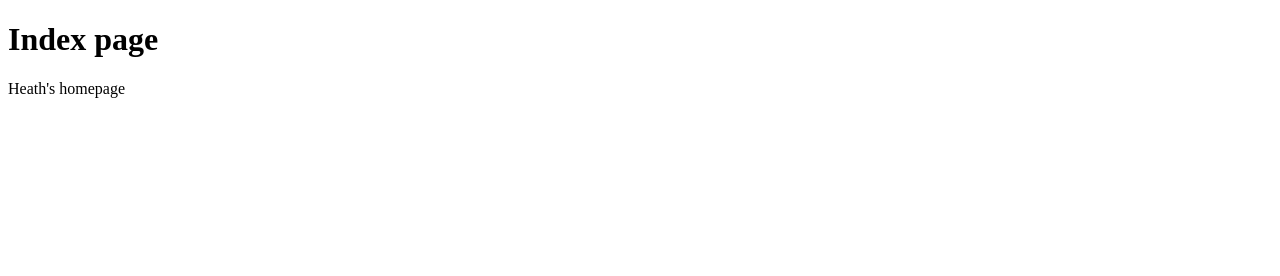
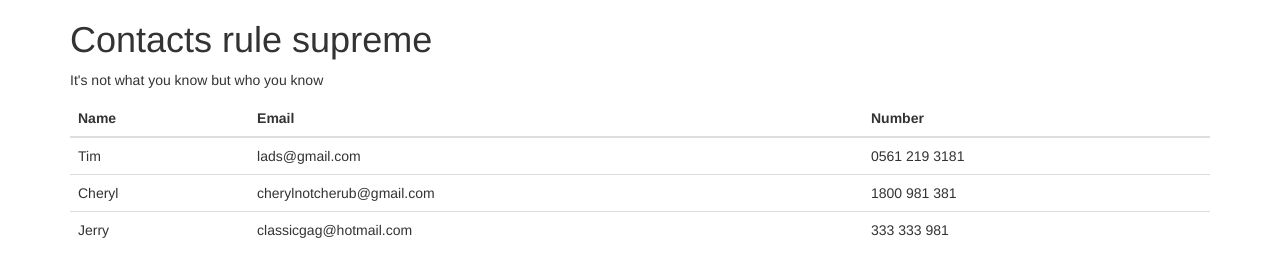
Before and after one commit to Mr-Nicholas/contact-list, a website: page public/index.html in a window 1280 px wide. Drawn offline with nearby package versions, Linux system fonts and the light colour scheme.

Commit message:
Added contactlist controller

```diff
--- /dev/null
+++ b/public/controllers/controller.js
@@ -0,0 +1,25 @@
+const app = angular.module('myApp', []);
+app.controller('AppCtrl', function($scope) {
+    console.log("It's your boy bangs");
+
+  person1 = {
+    name: 'Tim',
+    email: 'lads@gmail.com',
+    number: '0561 219 3181'
+  };
+
+  person2 = {
+    name: 'Cheryl',
+    email: 'cherylnotcherub@gmail.com',
+    number: '1800 981 381'
+  };
+
+  person3 = {
+    name: 'Jerry',
+    email: 'classicgag@hotmail.com',
+    number: '333 333 981'
+  };
+
+  var contactlist = [person1, person2, person3];
+  $scope.contactlist = contactlist;
+});﻿
--- a/public/index.html
+++ b/public/index.html
@@ -1,14 +1,40 @@
 <!DOCTYPE html>
-<html>
+<html ng-app="myApp">
   <head>
-    <meta charset="utf-8">
-    <title></title>
+  <meta charset="utf-8">
+
+  <!-- Latest compiled and minified CSS -->
+  <link rel="stylesheet" href="https://maxcdn.bootstrapcdn.com/bootstrap/3.3.6/css/bootstrap.min.css" integrity="sha384-1q8mTJOASx8j1Au+a5WDVnPi2lkFfwwEAa8hDDdjZlpLegxhjVME1fgjWPGmkzs7" crossorigin="anonymous">
+
+  <!-- Optional theme -->
+  <link rel="stylesheet" href="https://maxcdn.bootstrapcdn.com/bootstrap/3.3.6/css/bootstrap-theme.min.css" integrity="sha384-fLW2N01lMqjakBkx3l/M9EahuwpSfeNvV63J5ezn3uZzapT0u7EYsXMjQV+0En5r" crossorigin="anonymous">
+
+    <title>Contacts Bro</title>
   </head>
+
   <body>
-    <h1>Index page</h1>
-      <p>Heath's homepage</p>
-      <script src="https://ajax.googleapis.com/ajax/libs/angularjs/1.5.7/angular.min.js">
+      <div class="container" ng-controller="AppCtrl">
+        <h1>Contacts rule supreme</h1>
+          <p>It's not what you know but who you know </p>
+          <table class="table">
+            <thead>
+              <tr>
+                <th>Name</th>
+                <th>Email</th>
+                <th>Number</th>
+              </tr>
+            </thead>
+            <tbody>
+              <tr ng-repeat="contact in contactlist">
+                <td>{{contact.name}}</td>
+                <td>{{contact.email}}</td>
+                <td>{{contact.number}}</td>
+              </tr>
+            </tbody>
+          </table>
 
-      </script>
+      </div>
+      <script src="https://ajax.googleapis.com/ajax/libs/angularjs/1.5.7/angular.min.js"></script>
+      <script src="controllers/controller.js"></script>
   </body>
 </html>
--- a/server.js
+++ b/server.js
@@ -4,5 +4,5 @@ var app = express();
 app.use(express.static(__dirname + "/public"));
 
 app.listen(3000, function () {
-  console.log('Example app listening on port 3000!');
+  console.log('Tuning in to port 3000!');
 });
```
